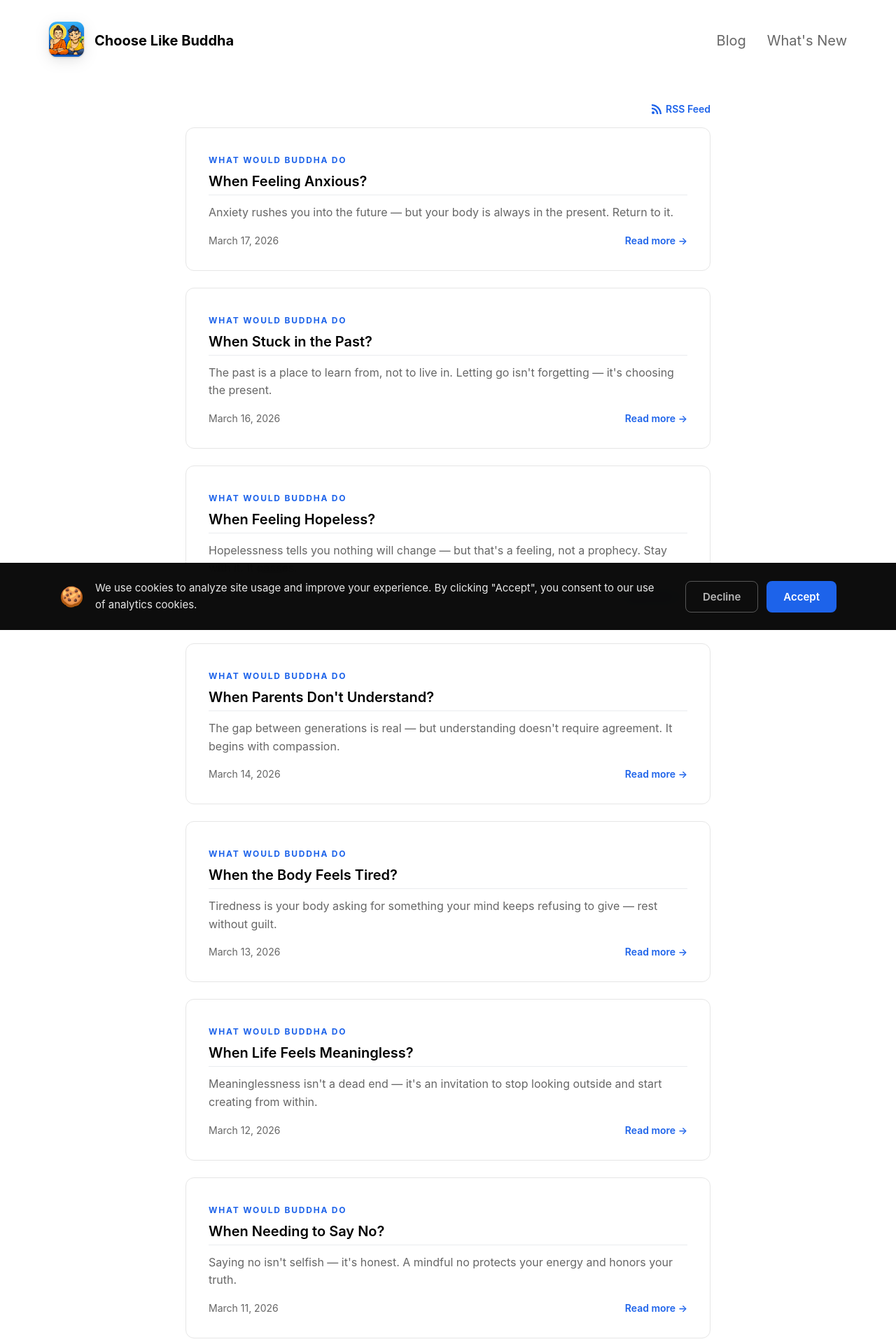
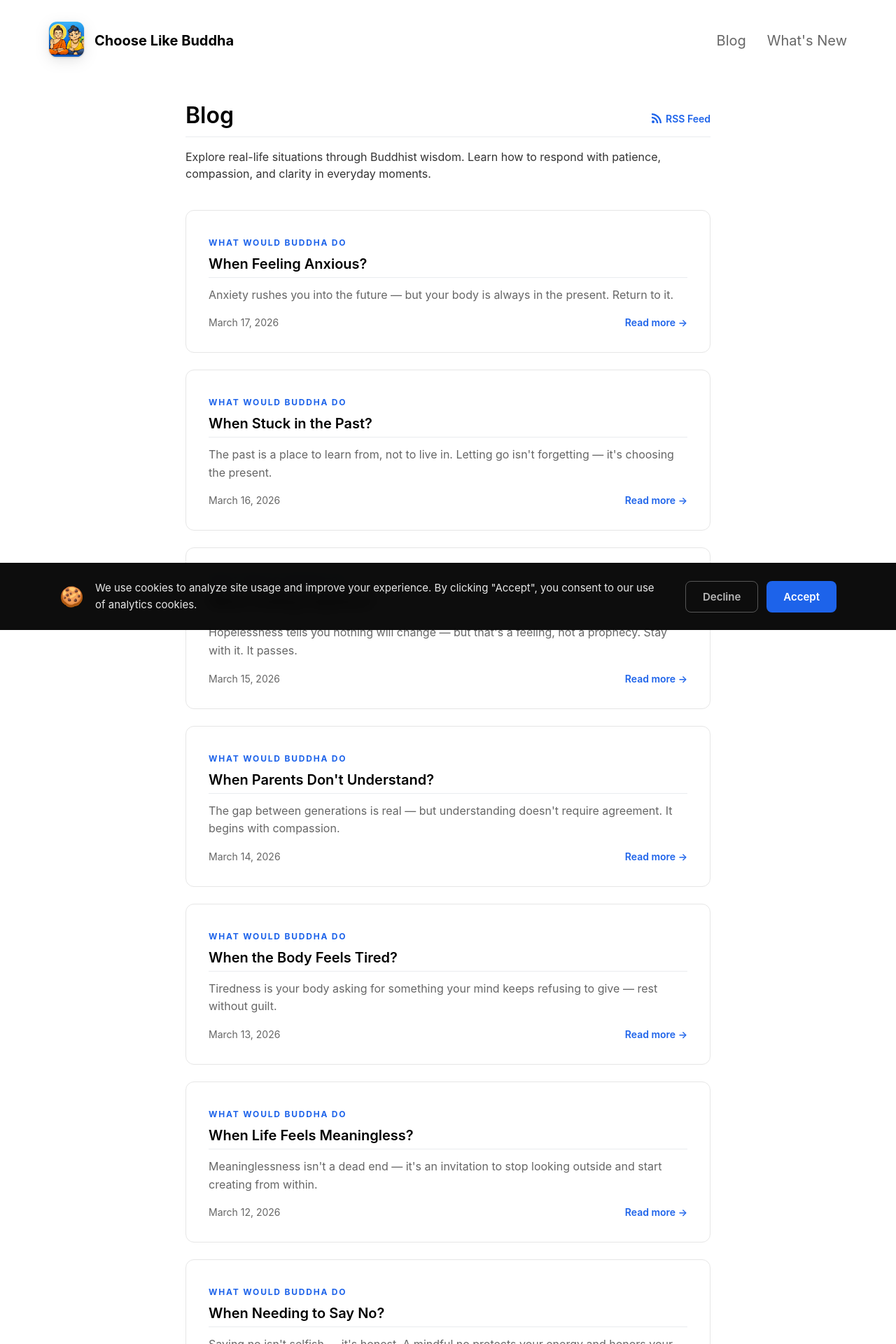
Before and after one commit to choose-like-buddha/website, a Jekyll site: the page built from blog/index.html, in a window 1280 px wide. Shown: the top 1920 px of the page at 70% size. Built offline with Jekyll 4.4.1, drawn with Linux system fonts in a browser that asks for light colours; nearby versions of some CDN libraries; the list of posts is cut into pages by our own code.

Commit message:
added blog page title

```diff
--- a/_sass/layout.scss
+++ b/_sass/layout.scss
@@ -625,10 +625,20 @@ footer {
 }
 
 // Blog
+.blog-header {
+  position: relative;
+  h1 {
+    margin-top: 0 !important;
+  }
+}
+
 .blog-rss {
   display: flex;
   justify-content: flex-end;
   margin-bottom: 16px;
+  position: absolute;
+  bottom: 0;
+  right: 0;
 
   .rss-link {
     display: inline-flex;
--- a/blog/index.html
+++ b/blog/index.html
@@ -6,6 +6,8 @@ include_in_header: true
 og_image: /assets/og-image.png
 ---
 
+<div class="blog-header">
+  <h1>Blog</h1>
   <div class="blog-rss">
     <a href="{{ '/feed.xml' | relative_url }}" class="rss-link" target="_blank">
       <svg
@@ -22,6 +24,12 @@ og_image: /assets/og-image.png
       RSS Feed
     </a>
   </div>
+</div>
+<p>
+  Explore real-life situations through Buddhist wisdom. Learn how to respond
+  with patience, compassion, and clarity in everyday moments.
+</p>
+</br>
 
 <div class="blog-list">
   {% for post in paginator.posts %}
```
Lines whose indentation alone changed are shown as unchanged.
